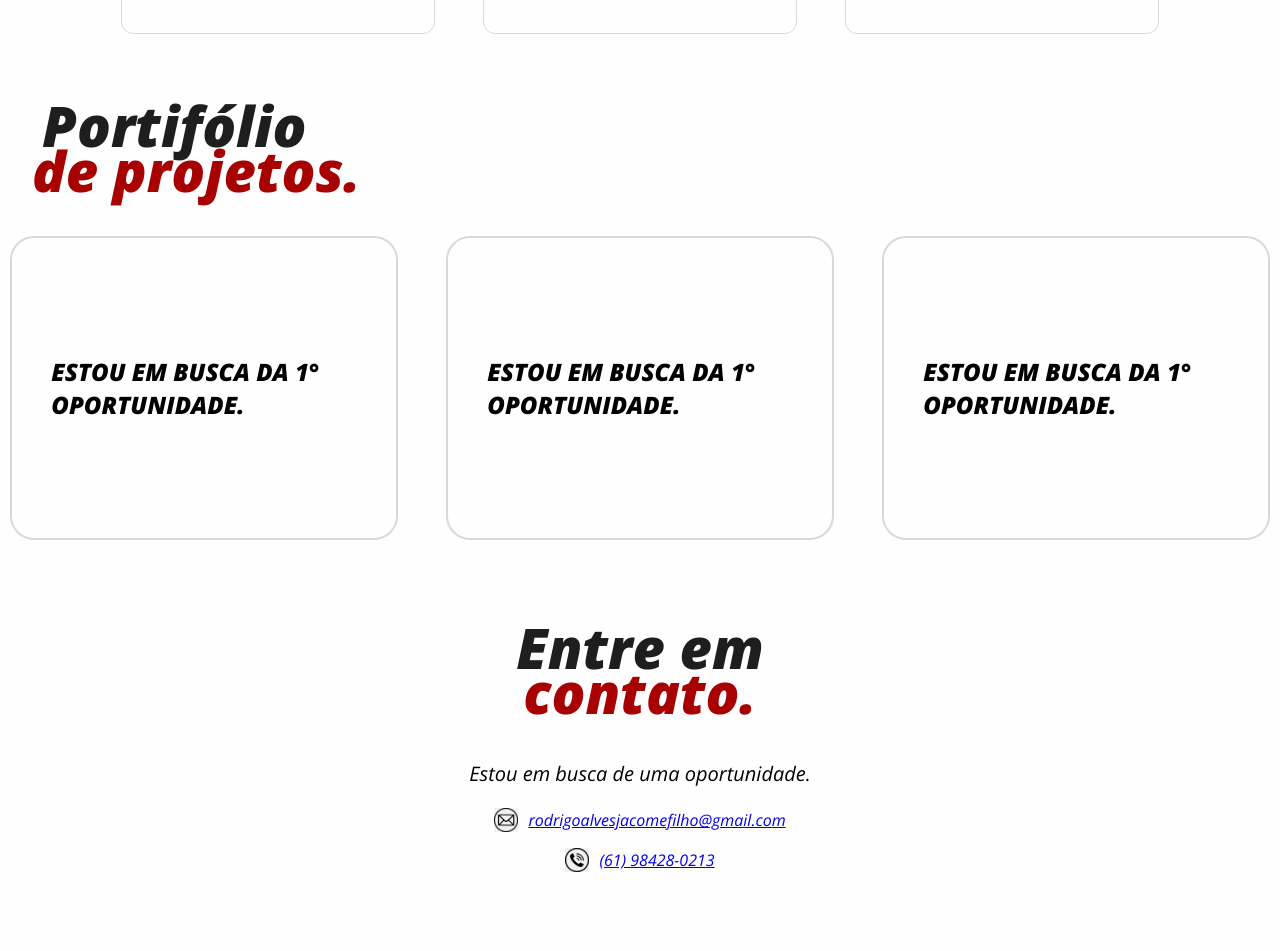
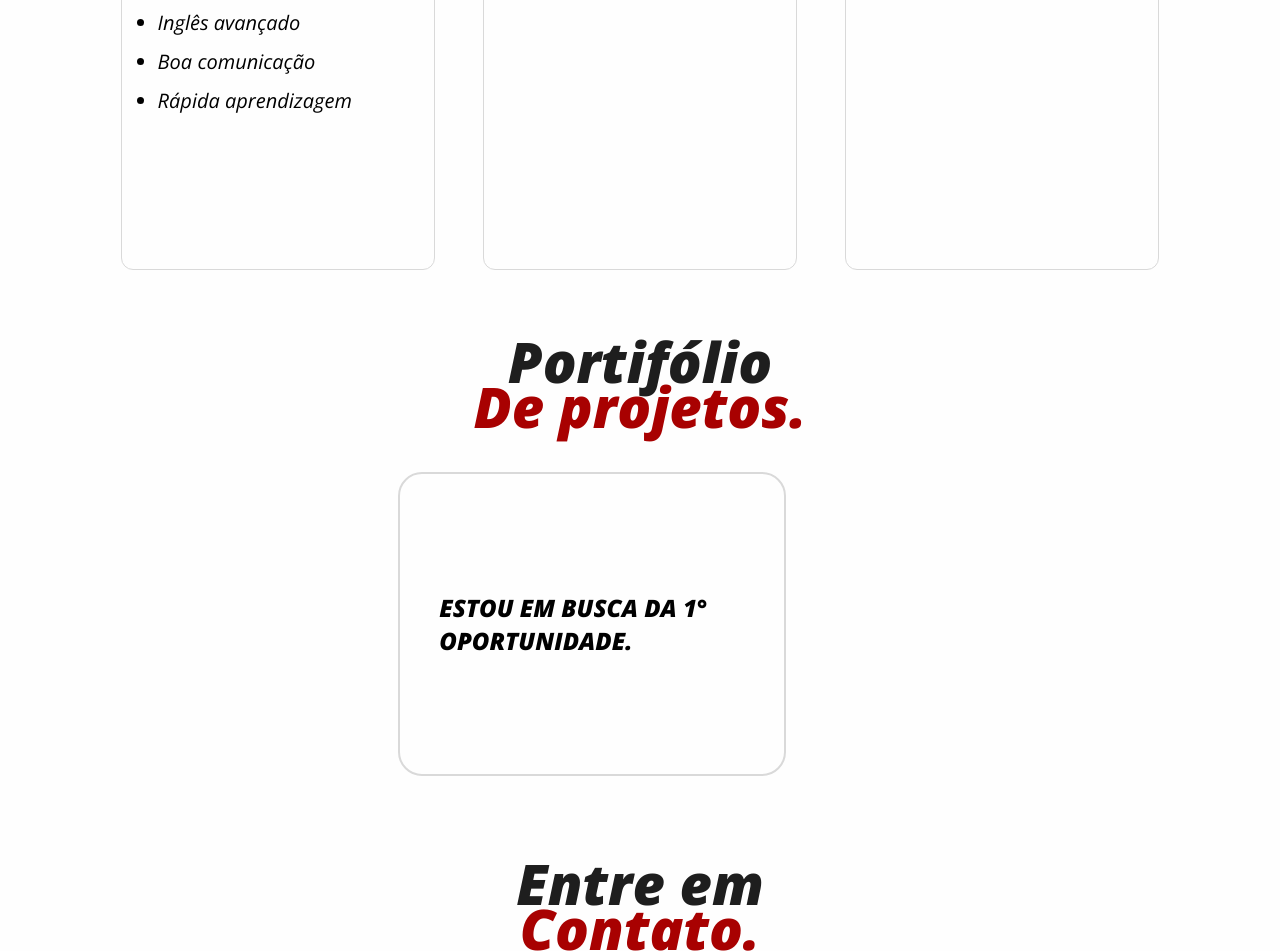
Before and after one commit to RodrigoAJF/Site-Portifolio, a plain HTML site: page index.html in a window 1280 px wide. Shown: the part 1596-2547 px from the top of the page. Drawn offline with nearby package versions, Linux system fonts and the light colour scheme.

Commit message:
feat new perfil photo, responsive feature and some futures notes

```diff
--- a/index.html
+++ b/index.html
@@ -149,28 +149,17 @@
         </section>
         <section class="section-portifolio" id="section-portifolio">
           <h3>Portifólio</h3>
-          <h3 class="vermelho">de projetos.</h3>
+          <h3 class="vermelho">De projetos.</h3>
           <div class="section-portifolio-grid">
             <div class="section-portifolio-card">
               <ul class="ability-list">
                 <h4>ESTOU EM BUSCA DA 1° OPORTUNIDADE.</h4>
               </ul>
             </div>
-            <div class="section-portifolio-card">
-              <ul class="ability-list">
-                <h4>ESTOU EM BUSCA DA 1° OPORTUNIDADE.</h4>
-              </ul>
-            </div>
-            <div class="section-portifolio-card">
-              <ul class="ability-list">
-                <h4>ESTOU EM BUSCA DA 1° OPORTUNIDADE.</h4>
-              </ul>
-            </div>
-          </div>
         </section>
         <section class="section-contact" id="section-contact">
           <h3>Entre em</h3>
-          <h3 class="vermelho">contato.</h3>
+          <h3 class="vermelho">Contato.</h3>
           <p class="hero-info-subtitle">Estou em busca de uma oportunidade.</p>
           <div class="section-contact-item">
             <img
--- a/style.css
+++ b/style.css
@@ -233,8 +233,8 @@ footer {
   display: flex;
   width: 100%;
   flex-direction: column;
-  align-items: flex-start;
-  justify-content: flex-start;
+  align-items: center;
+  justify-content: center;
 }
 
 .section-portifolio-grid {
@@ -302,3 +302,16 @@ footer {
   justify-content: space-between;
   width: 40%;
 }
+
+/* responsive */
+@media screen and (max-width: 1400px) {
+  .section-abilities {
+    display: flex;
+    flex-direction: column;
+    align-items: center;
+    justify-content: center;
+    width: 100vw;
+    padding-top: 300px;
+    padding-bottom: 64px;
+  }
+}
```
Also changed, not shown: perfil.png, 1 other file.
